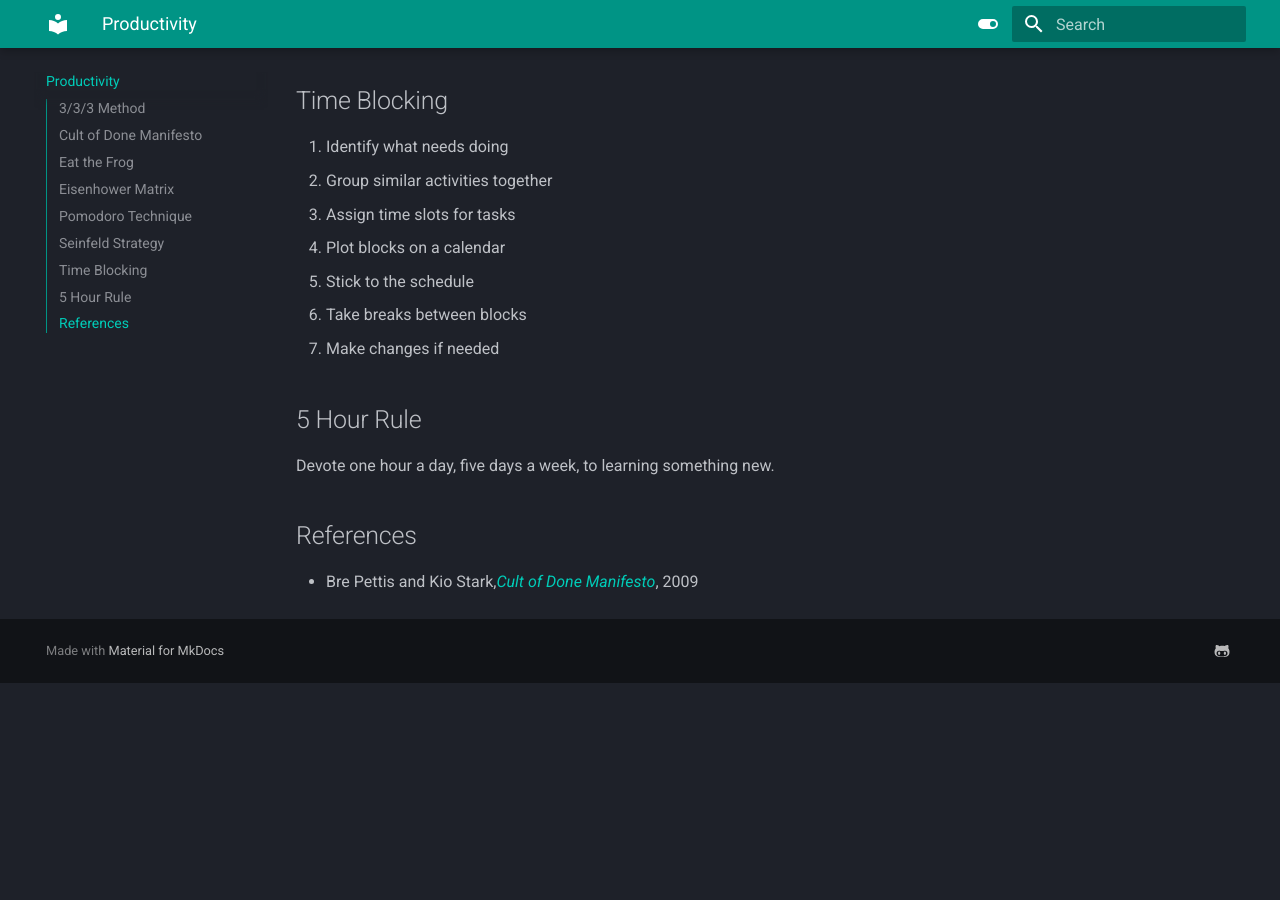
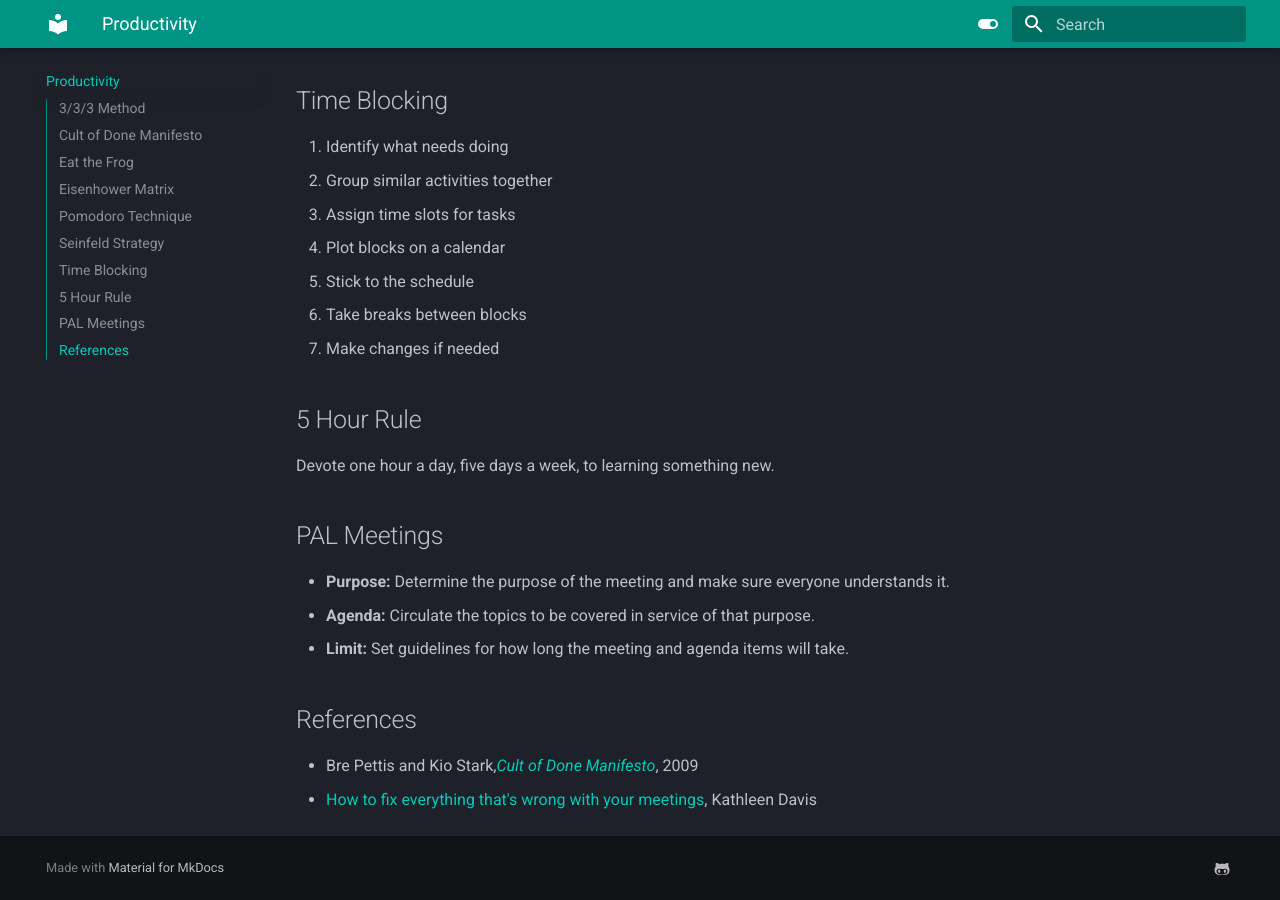
Before and after one commit to kieran-ryan/leabhar-cliste, an MkDocs documentation site: the page built from docs/productivity.md, in a window 1280 px wide and 900 px high, scrolled down 2162 px. Built offline with MkDocs 1.6.1 and Material for MkDocs 9.7.7, drawn with Linux system fonts in a browser that asks for light colours; before the commit the page ends 2845 px from its top, so only the background shows below that.

Commit message:
PAL guide for meetings

```diff
--- a/docs/productivity.md
+++ b/docs/productivity.md
@@ -71,6 +71,13 @@ quadrantChart
 
 Devote one hour a day, five days a week, to learning something new.
 
+## PAL Meetings
+
+- **Purpose:** Determine the purpose of the meeting and make sure everyone understands it.
+- **Agenda:** Circulate the topics to be covered in service of that purpose.
+- **Limit:** Set guidelines for how long the meeting and agenda items will take.
+
 ## References
 
 - Bre Pettis and Kio Stark,[_Cult of Done Manifesto_](http://brepettis.com/work-avenue#/cultofdone/), 2009
+- [How to fix everything that's wrong with your meetings](https://www.fastcompany.com/90977309/how-fix-everything-thats-wrong-with-meetings?trk=feed_main-feed-card_feed-article-content), Kathleen Davis
```
